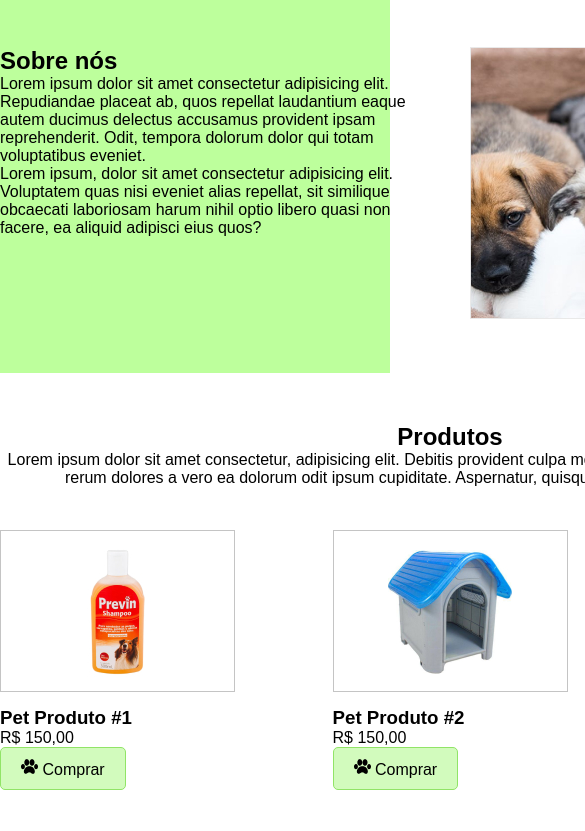
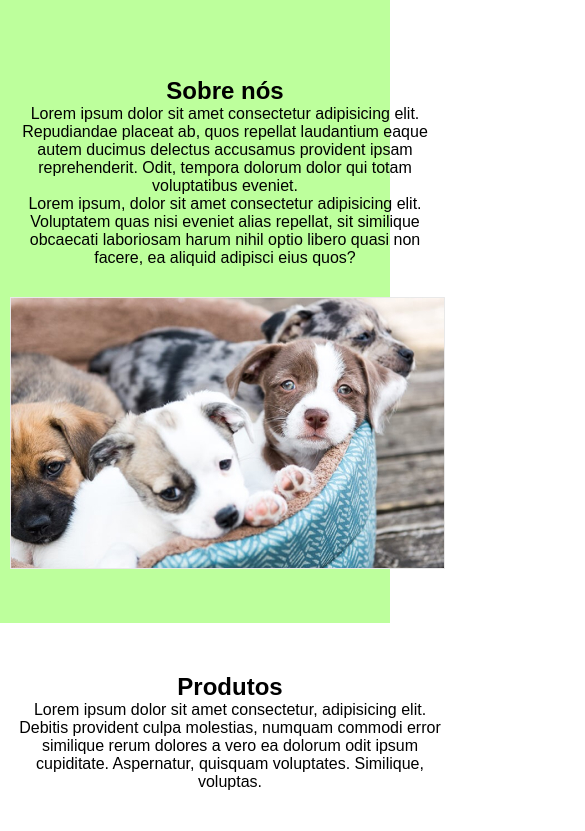
Before and after one commit to Pedro-H08/Projeto, a plain HTML site: page index.html in a window 390 px wide. Shown: the part 155-986 px from the top of the page, 585 px wide, since content can reach past the window. Drawn offline with Linux system fonts and the light colour scheme; a web font is replaced by a local one.

Commit message:
mediaquerie adicionado

```diff
--- a/css/style.css
+++ b/css/style.css
@@ -122,3 +122,45 @@ iframe{
     height: 50px;
     width: 50px;
 }
+
+@media screen and (max-width: 580px) {
+
+    .container{
+        width: 450px;
+        flex-direction: column;
+        text-align: center;
+        padding-right: 20px;
+        display: flex;
+        padding-left: 10px;
+    }
+
+    #produto{
+        flex-direction: column;
+        display: flex;
+    }
+
+    .flex-container{
+        display: flex;
+        flex-direction: column;
+    }
+
+    .produto{
+        padding-top: 50px;
+        padding-left: 120px;
+
+    }
+
+    .texto-centralizado{
+        padding-right: 10px;
+    }
+
+    form{
+        padding-left: 20px;
+        padding-top: 30px;
+
+    }
+
+    .col {
+        padding-top: 30px;
+    }
+}
```
